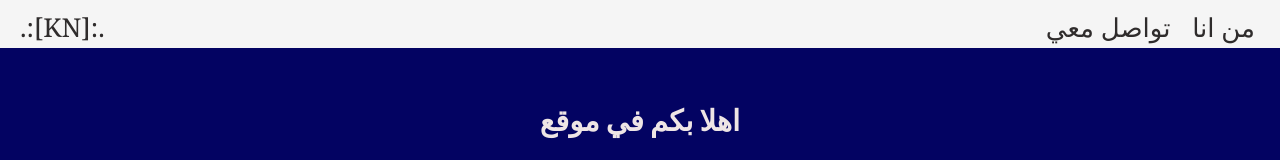
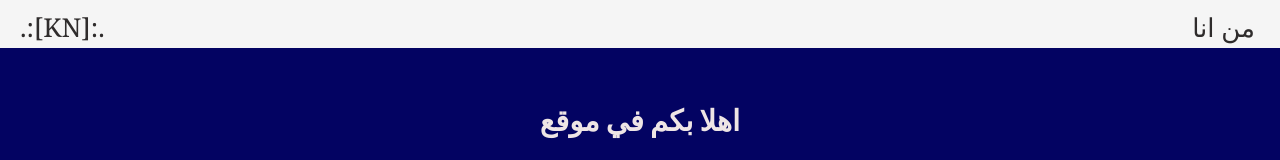
Before and after one commit to doussa390/csb-brl0bh, a plain HTML site: page index.html in a window 1280 px wide. Shown: the top 160 px of the page. Drawn offline with Linux system fonts and the light colour scheme.

Commit message:
Deployment from Codesandbox.

```diff
--- a/index.html
+++ b/index.html
@@ -1 +1 @@
-<!DOCTYPE html><html lang="en"><head><meta charset="UTF-8"><meta name="[KN]" content="اهلا هذا الموقع تعريف عني"><title>[KN]</title><link rel="icon" href="/csb-brl0bh/th__1_-removebg-preview.ddba4591.png"><meta http-equiv="X-UA-Compatible" content="ie=edge"><title>Document</title><link rel="stylesheet" href="https://cdnjs.cloudflare.com/ajax/libs/font-awesome/5.15.4/css/all.min.css"><link rel="stylesheet" href="/csb-brl0bh/text.2d65a723.css"></head><body> <header> <a href="#" class="idk">.:[KN]:.</a> <nav class="kdi"> <a href="#d"> من انا </a> <a href="#">تواصل معي</a> </nav> </header> <section class="gg"> <div> <h2 class="d">اهلا بكم في موقع <br><span class="fu">[KN]</span></h2> <h3> متخصص العاب</h3> <a href="#d" class="ser"> من انا </a> <div id="g"> </div></div></section> <section class="bord" id="d"> <div> <h1 class="ha">من انا</h1> <p class="p"> .مرحبا انا دياقل من مصر <br> انا بارع في برمجة مودات للالعاب mine craft,GTA.. اذ تريد شخص ان يقوم لك بمود فتاواصل معي </p> </div> </section> </body></html>
+<!DOCTYPE html><html lang="en"><head><meta charset="UTF-8"><meta name="[KN]" content="اهلا هذا الموقع تعريف عني"><title>[KN]</title><link rel="icon" href="/csb-brl0bh/th__1_-removebg-preview.550bbb1a.png"><meta http-equiv="X-UA-Compatible" content="ie=edge"><title>Document</title><link rel="stylesheet" href="https://cdnjs.cloudflare.com/ajax/libs/font-awesome/5.15.4/css/all.min.css"><link rel="stylesheet" href="/csb-brl0bh/text.2d65a723.css"></head><body> <header> <a href="#" class="idk">.:[KN]:.</a> <nav class="kdi"> <a href="#d"> من انا </a> </nav> </header> <section class="gg"> <div> <h2 class="d">اهلا بكم في موقع <br><span class="fu">[KN]</span></h2> <h3> متخصص العاب</h3> <a href="#d" class="ser"> من انا </a> <div id="g"> </div></div></section> <section class="bord" id="d"> <div> <h1 class="ha">من انا</h1> <p class="p"> .مرحبا انا دياقل من مصر <br> انا بارع في برمجة مودات للالعاب mine craft,GTA.. اذ تريد شخص ان يقوم لك بمود فتاواصل معي </p> </div> </section> </body></html>
```
Also changed, not shown: th__1_-removebg-preview.550bbb1a.png (added), th__1_-removebg-preview.ddba4591.png (deleted).
